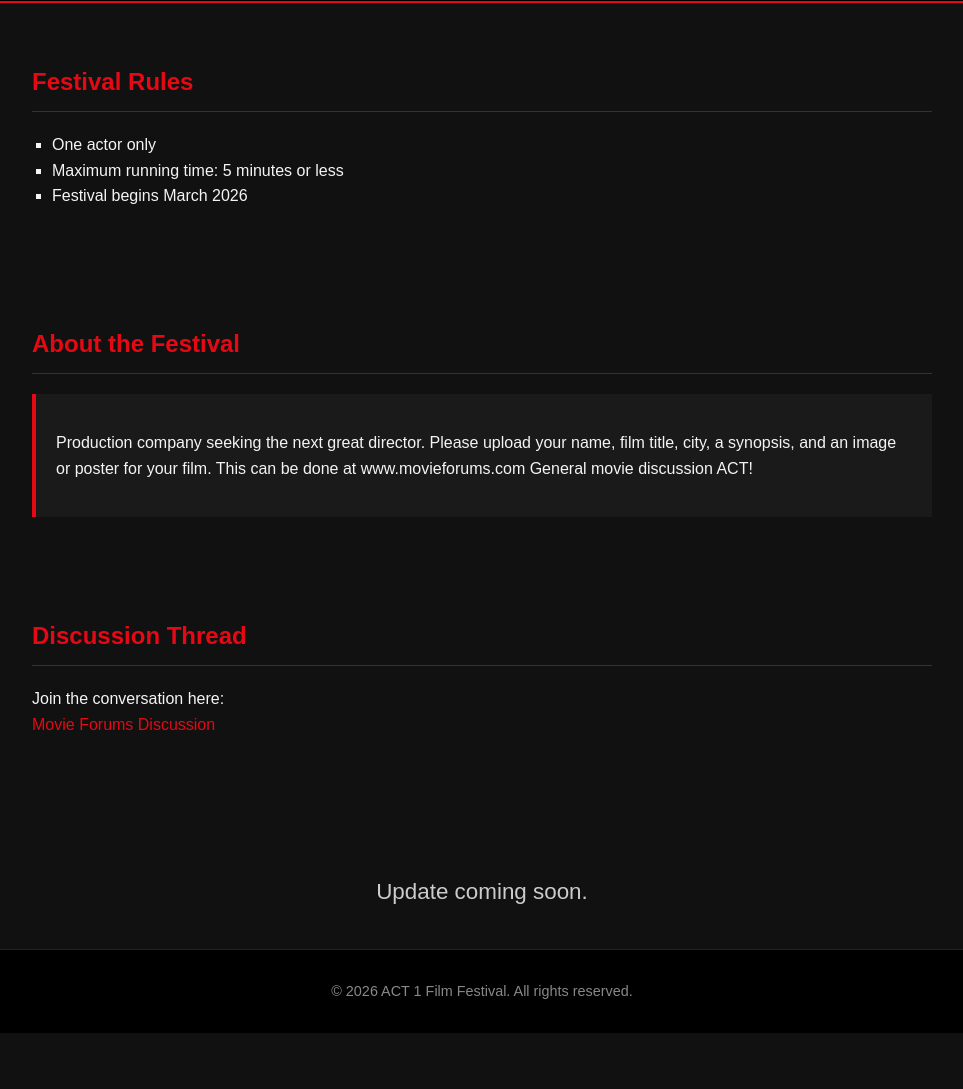
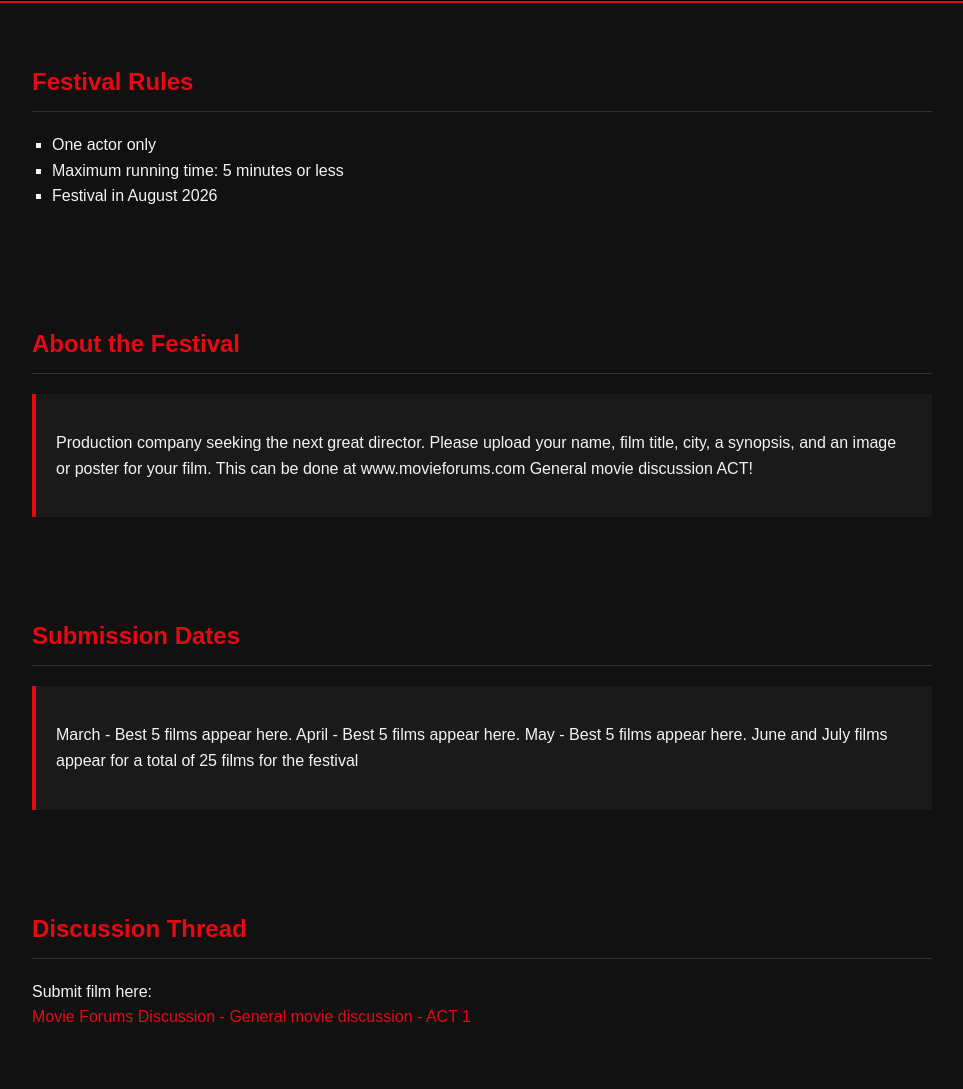
Before and after one commit to cinetropolis/ACT1, a plain HTML site: page index.html in a window 1280 px wide. Shown: the part 216-1305 px from the top of the page, without its empty margins (158-1121 px from the left). Before the commit the page ends 1249 px from the top, so only its background shows below. Drawn offline with Linux system fonts and the light colour scheme.

Commit message:
Add files via upload

```diff
--- a/index.html
+++ b/index.html
@@ -95,7 +95,7 @@
     <ul>
         <li>One actor only</li>
         <li>Maximum running time: 5 minutes or less</li>
-        <li>Festival begins March 2026</li>
+        <li>Festival in August 2026</li>
     </ul>
 </section>
 
@@ -110,12 +110,30 @@
 </section>
 
 <section>
+    <h2>Submission Dates</h2>
+    <div class="highlight">
+        <p>
+            March - Best 5 films appear here.
+            April - Best 5 films appear here.
+            May   - Best 5 films appear here.
+            June and July films appear for a total of 25 films for the festival
+        </p>
+    </div>
+</section>
+
+
+
+
+
+
+
+<section>
     <h2>Discussion Thread</h2>
     <p>
-        Join the conversation here:
+        Submit film here:
         <br>
         <a href="https://www.movieforums.com/community/showthread.php?t=74794" target="_blank">
-            Movie Forums Discussion
+            Movie Forums Discussion - General movie discussion - ACT 1
         </a>
     </p>
 </section>
```
